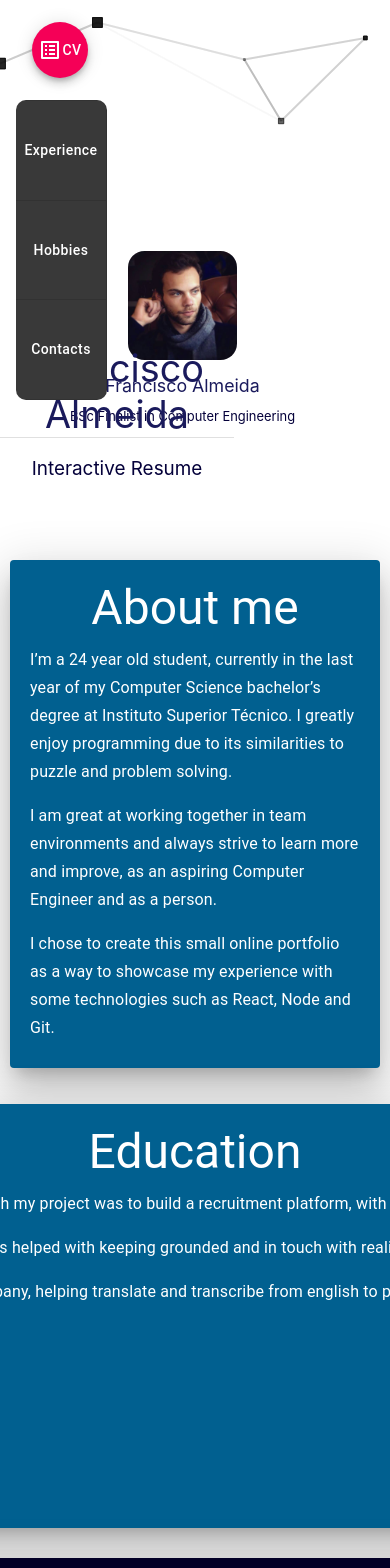
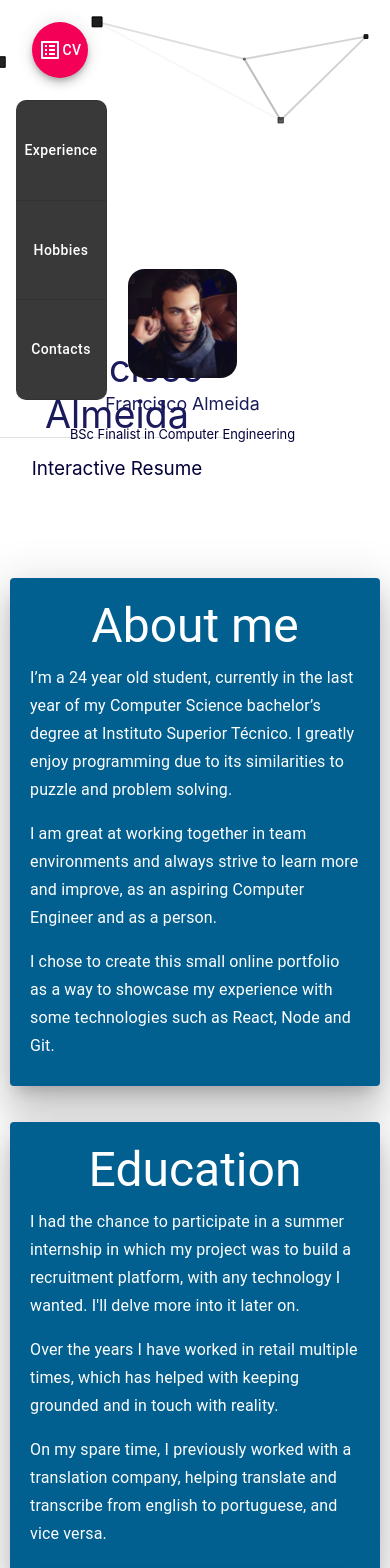
Before and after one commit to NotAHelicopter/personalweb, a React (Create React App) app: page / in a window 390 px wide. Shown: the top 1568 px of the page. Built offline with nearby package versions, Linux system fonts and the light colour scheme.

Commit message:
semi phone fix

```diff
--- a/src/App.css
+++ b/src/App.css
@@ -3,7 +3,6 @@
   /* background-image: url(./back2.jpg); */
   overflow: hidden;
   background-repeat: no-repeat;
-  background-size: cover;
   background-attachment: fixed;
   background-position: center;
 }
--- a/src/App.js
+++ b/src/App.js
@@ -10,17 +10,19 @@ import KeyboardArrowUpIcon from '@material-ui/icons/KeyboardArrowUp';
 import { useEffect, useState } from 'react';
 import ListAltIcon from '@material-ui/icons/ListAlt';
 import FadeInSection from "./fadein";
+import Divider from '@material-ui/core/Divider';
+import './first.css'
 
 const useStyles = makeStyles((theme) => ({
   paper :{
     backgroundColor: "#016090",
-    minWidth: 1300,
+    minWidth: 'flex',
     maxWidth: 1300,
     margin: 10,
     padding: 10,
     minHeight: '404px',
     },
-    paperAb :{
+  paperAb :{
       backgroundColor: "#016090",
       minWidth: 'flex',
       maxWidth: 600,
@@ -30,7 +32,7 @@ const useStyles = makeStyles((theme) => ({
       },
   paper2: {
     backgroundColor: "#030027",
-    minWidth: 1300,
+    minWidth: 'flex',
     maxWidth: 1300,
     margin: 20,
     padding: 10,
@@ -63,6 +65,9 @@ const useStyles = makeStyles((theme) => ({
     '&:hover': {
       backgroundColor: 'transparent',
     },
+  },
+  grid1: {
+    marginTop: 10,
   }
 }));
 
@@ -83,7 +88,16 @@ function App() {
 
   return (
     <div className="App">
-        <Grid container spacing={2}>
+      <header className="part-header">
+            <div className="part-name">
+                Francisco Almeida
+                <Divider />
+                <p className="part-desc">
+                Interactive Resume
+                </p>
+            </div>
+      </header>
+        <Grid container spacing={2} className={classes.grid1}>
           <Grid container justify="center" item spacing={2}>
               <Grid key={1} item>
                 <FadeInSection>
--- a/src/first.css
+++ b/src/first.css
@@ -1,6 +1,5 @@
 .particles {
     text-align: center;
-    overflow: hidden;
     background-repeat: no-repeat;
     background-size: cover;
     background-attachment: static;
@@ -23,15 +22,20 @@
 .part-header {
     min-height: 60vh;
     display: flex;
-    flex-direction: column;
     align-items: center;
     justify-content: center;
     font-size: calc(30px + 2vmin);
     color: "#A7A7A7";
-    z-index: 1;
     position: absolute;
     right: 40%;
     bottom: 20%;
+  }
+
+  @media only screen and (max-device-width: 480px) {
+    .part-header {
+      right: 10%;
+      bottom: 50%;
+    }
   }
 
 .part-desc {
--- a/src/particles.js
+++ b/src/particles.js
@@ -1,8 +1,6 @@
 import React from "react";
 import Particles from "react-tsparticles";
-import Divider from '@material-ui/core/Divider';
 
-import './first.css'
 
 // eslint-disable-next-line
 export default () => (
@@ -13,20 +11,10 @@ export default () => (
         top: 0,
         left: 0,
         width: "100%",
-        height: "100%",
+        height: "50%",
         zIndex: 0,
         }}
     >
-    <header className="part-header">
-            <div className="part-name">
-                Francisco Almeida
-                <Divider />
-                <p className="part-desc">
-                Interactive Resume
-                </p>
-            </div>
-    </header>
-
     <Particles
         id="tsparticles"
         options={{
```
Also changed, not shown: 1 other file (tests, documents, lock files or other folders).
